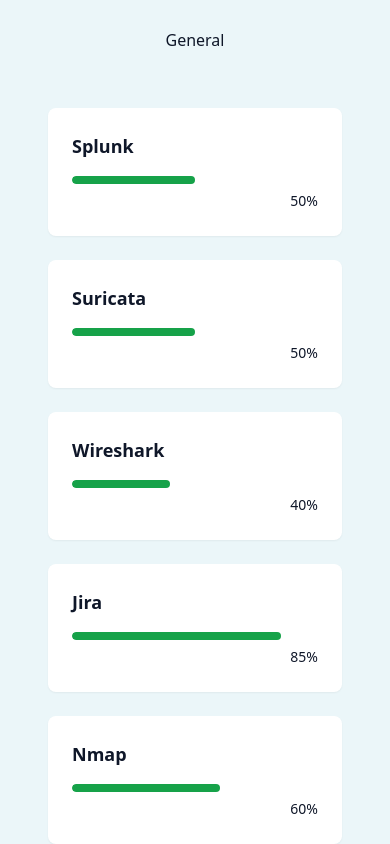
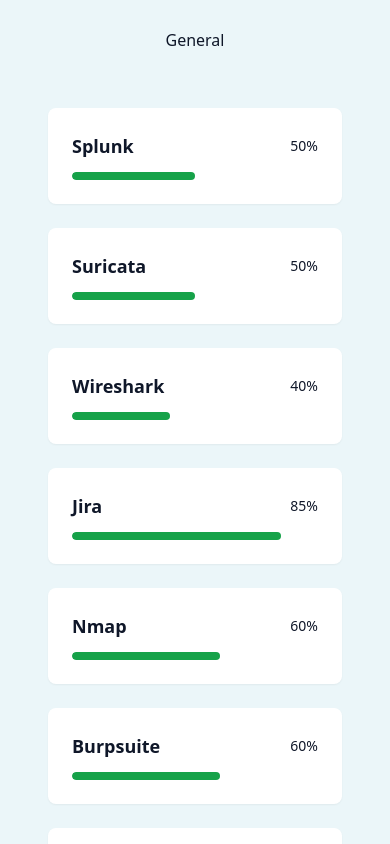
Before and after one commit to DiegoCh6/React_portfolio, a React (Vite) app: page / in a window 390 px wide. Shown: the part 2780-3624 px from the top of the page. Built offline with nearby package versions, Linux system fonts and the light colour scheme.

Commit message:
Modified contac us image to responsive

```diff
--- a/src/components/ContactSection.jsx
+++ b/src/components/ContactSection.jsx
@@ -101,7 +101,7 @@
               <img
                 src="/projects/phrase.jpg"
                 alt="Moisés Chuctaya"
-                className="w-auto h-auto max-w-md hover:scale-105 transition-transform duration-300"
+                className="w-full h-auto max-w-xs sm:max-w-sm md:max-w-md lg:max-w-lg hover:scale-105 transition-transform duration-300"
               />
             </div>
           </div>
--- a/src/components/SkillsSection.jsx
+++ b/src/components/SkillsSection.jsx
@@ -1,5 +1,4 @@
 import { useState } from "react";
-import { cn } from "@/lib/utils";
 
 const skills = [
   // Cybersecurity
@@ -28,7 +27,6 @@
   { name: "Figma", level: 75, category: "general" },
   { name: "Framer", level: 65, category: "general" },
   { name: "English - B2 IELTS", level: 75, category: "general" },
-
 ];
 
 const categories = ["all", "cybersecurity", "software-development", "general"];
@@ -39,6 +37,7 @@
   const filteredSkills = skills.filter(
     (skill) => activeCategory === "all" || skill.category === activeCategory
   );
+
   return (
     <section id="skills" className="py-24 px-4 relative bg-secondary/30">
       <div className="container mx-auto max-w-5xl">
@@ -51,12 +50,11 @@
             <button
               key={key}
               onClick={() => setActiveCategory(category)}
-              className={cn(
-                "px-5 py-2 rounded-full transition-colors duration-300 capitalize",
+              className={`px-5 py-2 rounded-full transition-colors duration-300 capitalize ${
                 activeCategory === category
                   ? "bg-primary/70 text-primary-foreground"
-                  : "bg-secondary/70 text-foreground hover:bd-secondary"
-              )}
+                  : "bg-secondary/70 text-foreground hover:bg-secondary"
+              }`}
             >
               {category}
             </button>
@@ -69,20 +67,17 @@
               key={key}
               className="bg-card p-6 rounded-lg shadow-xs card-hover"
             >
-              <div className="text-left mb-4">
-                <h3 className="font-semibold text-lg"> {skill.name}</h3>
+              <div className="flex justify-between items-center mb-3">
+                <h3 className="font-semibold text-lg">{skill.name}</h3>
+                <span className="text-sm text-muted-foreground">
+                  {skill.level}%
+                </span>
               </div>
               <div className="w-full bg-secondary/50 h-2 rounded-full overflow-hidden">
                 <div
                   className="bg-primary h-2 rounded-full origin-left animate-[grow_1.5s_ease-out]"
                   style={{ width: skill.level + "%" }}
                 />
-              </div>
-
-              <div className="text-right mt-1">
-                <span className="text-sm text-muted-foreground">
-                  {skill.level}%
-                </span>
               </div>
             </div>
           ))}
```
Also changed, not shown: 1 other file (tests, documents, lock files or other folders).
